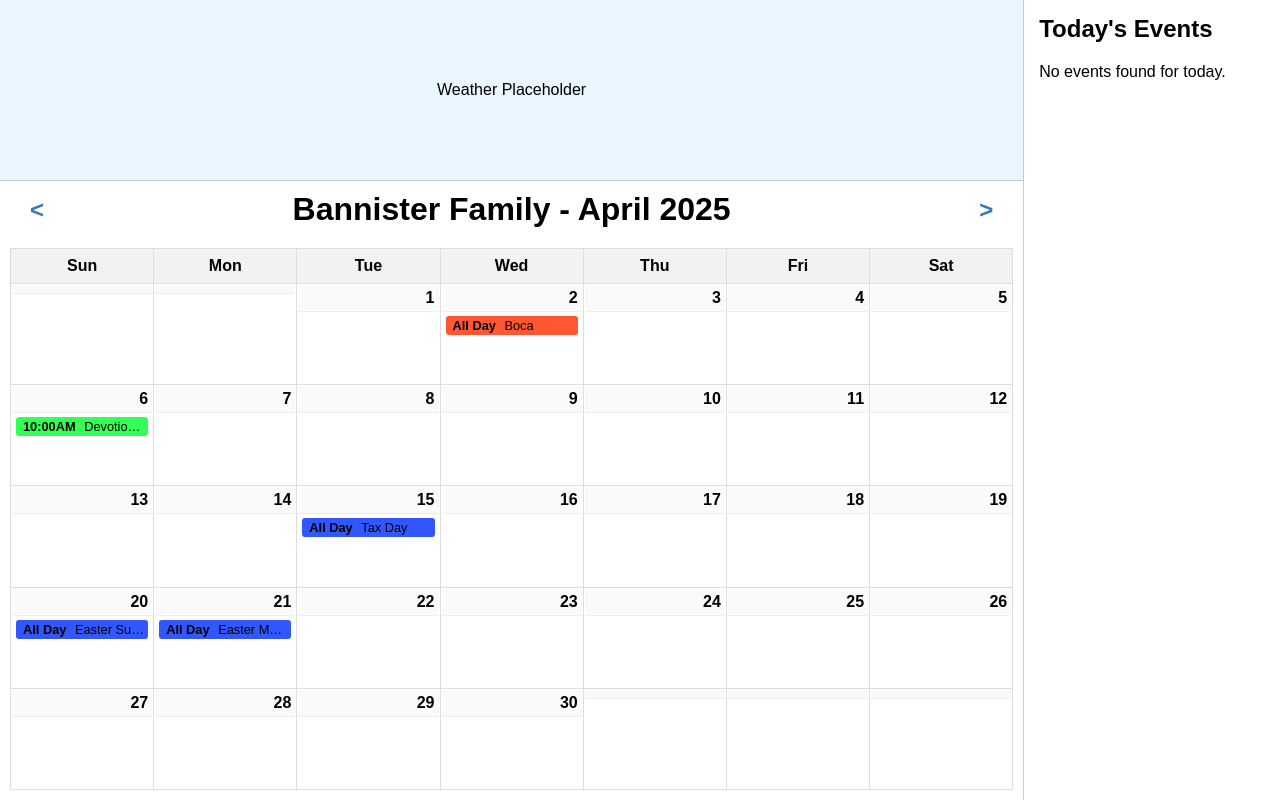
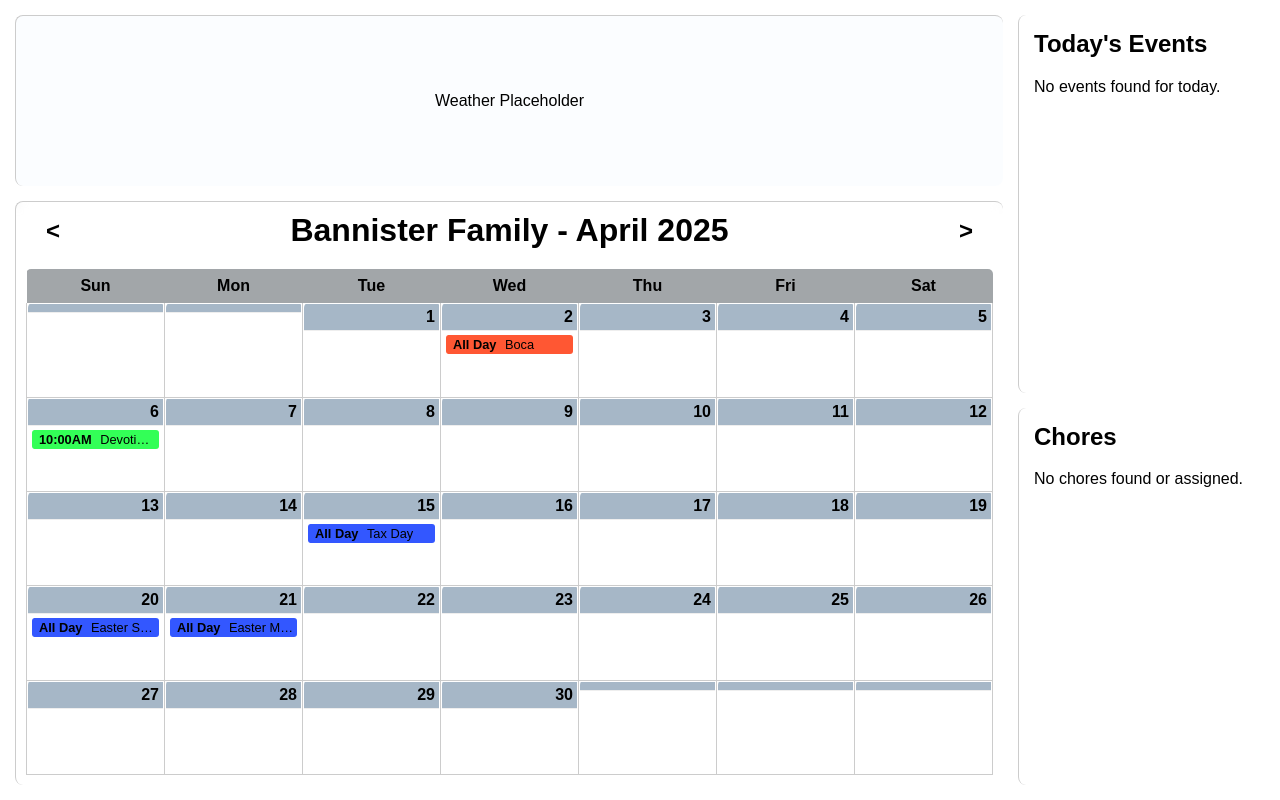
Before and after one commit to Rasheed-bannister/family_calendar, a Flask app: page /calendar/ in a window 1280 px wide. Run offline with Flask 3, Linux system fonts and the light colour scheme; data comes from the database, SQL or seed files in the repository; both versions use the stored data as it was after the commit.

Commit message:
feat: added chores list

```diff
--- a/src/google_integration/api.py
+++ b/src/google_integration/api.py
@@ -9,7 +9,10 @@ from googleapiclient.discovery import build
 from googleapiclient.errors import HttpError
 
 # If modifying these scopes, delete the file token.json.
-SCOPES = ["https://www.googleapis.com/auth/calendar.readonly"]
+SCOPES = [
+          "https://www.googleapis.com/auth/calendar.readonly",
+          "https://www.googleapis.com/auth/tasks.readonly" # <-- Add Tasks scope
+          ]
 
 def parse_google_datetime(google_date_obj):
     """Parses Google API's date or dateTime object into a timezone-aware datetime."""
--- a/src/main.py
+++ b/src/main.py
@@ -1,26 +1,36 @@
 import datetime
 import calendar
 import threading
+import os  # <-- Add os import
 from flask import Flask, render_template, redirect, url_for, jsonify
 
 from google_integration import api as google_api
+from google_integration import tasks_api  # <-- Import tasks_api
 from calendar_app import database as db
 from calendar_app import utils as calendar_utils
-from calendar_app.models import CalendarEvent, CalendarMonth, Calendar
+from calendar_app.models import CalendarMonth
+from slideshow import database as slideshow_db
 
 app = Flask(__name__)
 
 # Initialize the database if it doesn't exist
 calendar_utils.initialize_db()
 
+# Initialize and sync the slideshow database
+slideshow_db.init_db()
+slideshow_db.sync_photos(app.static_folder)
+
 # Global lock for Google API fetching
 google_fetch_lock = threading.Lock()
 # Dict to track background task status by month/year
 background_tasks = {}
+# Global variable to store the last known chores list
+last_known_chores = []
 
 
 def fetch_google_events_background(month, year):
-    """Fetches Google Calendar events in a background thread and updates the local DB."""
+    """Fetches Google Calendar events and Tasks in a background thread and updates the local DB/cache."""
+    global last_known_chores  # Allow modification of the global variable
     task_id = f"{month}.{year}"
 
     # Skip if a task is already running for this month/year
@@ -34,59 +44,61 @@ def fetch_google_events_background(month, year):
         print(f"Starting background task {task_id}...")
 
     try:
-        # Create month if it doesn't exist in the DB
+        # --- Fetch Calendar Events ---
         current_calendar_month = CalendarMonth(year=year, month=month)
         db.add_month(current_calendar_month)
-
-        # Fetch and process Google events using the refactored function
         processed_google_events_data = google_api.fetch_and_process_google_events(month, year)
 
-        if not processed_google_events_data:
+        events_to_add_or_update = []
+        calendars_changed = False
+        events_changed = False  # Initialize events_changed flag
+
+        if processed_google_events_data:
+            events_to_add_or_update, calendars_changed = calendar_utils.create_calendar_events_from_google_data(
+                processed_google_events_data, current_calendar_month
+            )
+            if events_to_add_or_update:
+                print(f"Processing {len(events_to_add_or_update)} events in database for {month}/{year}...")
+                db_changes = calendar_utils.add_events(events_to_add_or_update)
+                events_changed = calendars_changed or db_changes  # Combine calendar info and DB changes
+            else:
+                events_changed = calendars_changed  # Only calendar info might have changed
+        else:
             print(f"No events fetched or processed for {month}/{year}.")
-            # Mark task as complete even if no events, but not updated
-            with google_fetch_lock:
-                background_tasks[task_id]['status'] = 'complete'
-                background_tasks[task_id]['updated'] = False
-            return
+            events_changed = False  # No event changes if nothing was fetched
 
-        # Use the new utility function to create CalendarEvent objects and handle Calendars
-        events_to_add_or_update, calendars_changed = calendar_utils.create_calendar_events_from_google_data(
-            processed_google_events_data, current_calendar_month
-        )
+        # --- Fetch Google Tasks (Chores) ---
+        print(f"Fetching Google Tasks (Chores) for background task {task_id}...")
+        current_chores = tasks_api.get_chores()
+        chores_changed = False
+        with google_fetch_lock:  # Protect access to last_known_chores
+            if current_chores != last_known_chores:
 
-        # Add/update events in the database
-        if events_to_add_or_update:
-            print(f"Processing {len(events_to_add_or_update)} events in database for {month}/{year}...")
-            db_changes = calendar_utils.add_events(events_to_add_or_update)
+                last_known_chores = current_chores  # Update the global list
+                chores_changed = True
+            else:
+                print("Chores list unchanged.")
 
-            # Mark as updated if calendar info changed OR events were added/updated in DB
-            events_changed = calendars_changed or db_changes
+        # --- Determine Overall Update Status ---
+        overall_updated = events_changed or chores_changed
 
-            with google_fetch_lock:
-                background_tasks[task_id]['updated'] = events_changed
-                if events_changed:
-                    print(f"Calendar changes detected for {month}/{year}, notifying client")
-                else:
-                    print(f"No database changes detected for {month}/{year}")
-        else:
-             # If only calendar info changed but no events processed for DB
-             with google_fetch_lock:
-                 background_tasks[task_id]['updated'] = calendars_changed
-                 if calendars_changed:
-                     print(f"Calendar info changes detected for {month}/{year}, notifying client")
+        with google_fetch_lock:
+            background_tasks[task_id]['updated'] = overall_updated
+            if overall_updated:
+                print(f"Data changes detected (Events: {events_changed}, Chores: {chores_changed}) for {month}/{year}, notifying client")
+            else:
+                print(f"No data changes detected for {month}/{year}")
 
     except Exception as e:
         print(f"An unexpected error occurred in background task {task_id}: {e}")
-        # Optionally mark as error state
         with google_fetch_lock:
             background_tasks[task_id]['status'] = 'error'
-            background_tasks[task_id]['updated'] = False # Ensure no refresh on error
+            background_tasks[task_id]['updated'] = False  # Ensure no refresh on error
 
     finally:
-        # Mark task as complete (unless already marked as error)
         with google_fetch_lock:
             if background_tasks[task_id]['status'] != 'error':
-                 background_tasks[task_id]['status'] = 'complete'
+                background_tasks[task_id]['status'] = 'complete'
         print(f"Background task {task_id} finished with status: {background_tasks[task_id]['status']}")
 
 
@@ -137,7 +149,7 @@ def calendar_view(year=None, month=None):
     start_background_task = False
     with google_fetch_lock:
         if task_id not in background_tasks or background_tasks[task_id]['status'] not in ['running', 'complete']:
-             start_background_task = True
+            start_background_task = True
         elif background_tasks[task_id]['status'] == 'complete' and not background_tasks[task_id].get('updated', False):
             pass
 
@@ -200,6 +212,10 @@ def calendar_view(year=None, month=None):
     if today_date.year == current_year and today_date.month == current_month:
         today_events = events_by_day.get(today_date.day, [])
 
+    # --- Get Chores (from the last known state) --- #
+    with google_fetch_lock:  # Access the global variable safely
+        chores_to_display = list(last_known_chores)  # Pass a copy to the template
+
     # Get month name for the *displayed* month
     month_name = calendar.month_name[current_month]
 
@@ -207,6 +223,7 @@ def calendar_view(year=None, month=None):
         'index.html',
         weeks=weeks_data,
         today_events=today_events,
+        chores=chores_to_display,  # <-- Pass chores to template
         month_name=month_name,
         month_number=current_month,
         year=current_year,
@@ -216,15 +233,32 @@ def calendar_view(year=None, month=None):
         next_month=next_month,
         today_actual_day=today_date.day,
         today_actual_month=today_date.month,
-        today_actual_year=today_date.year
+        today_actual_year=today_date.year,
     )
+
+
+@app.route('/api/random-photo')
+def random_photo():
+    """API endpoint to get a random background photo URL."""
+    filename = slideshow_db.get_random_photo_filename()
+    if filename:
+        try:
+            # Construct the URL relative to the static folder
+            photo_url = url_for('static', filename=f'{slideshow_db.PHOTOS_STATIC_REL_PATH}/{filename}')
+            return jsonify({"url": photo_url})
+        except Exception as e:
+            print(f"Error generating URL for {filename}: {e}")
+            return jsonify({"error": "Could not generate photo URL"}), 500
+    else:
+        # Return a 404 or a default image URL if no photos are found
+        return jsonify({"error": "No photos found in database"}), 404
 
 
 @app.route('/check-updates/<int:year>/<int:month>')
 def check_updates(year, month):
-    """API endpoint to check if calendar updates are available."""
+    """API endpoint to check if calendar or task updates are available."""
     task_id = f"{month}.{year}"
-
+    slideshow_db.sync_photos(app.static_folder)
     with google_fetch_lock:
         task_info = background_tasks.get(task_id)
 
@@ -237,10 +271,16 @@ def check_updates(year, month):
                 "updates_available": False
             }
 
-            # If task is complete and there were updates, tell client to refresh
             if status == 'complete' and updated:
                 task_info['updated'] = False
                 response["updates_available"] = True
+                print(f"Notifying client about available updates for {month}/{year}.")
+            elif status == 'complete' and not updated:
+                print(f"Checked updates for {month}/{year}: Task complete, no changes found.")
+            elif status == 'running':
+                print(f"Checked updates for {month}/{year}: Task still running.")
+            elif status == 'error':
+                print(f"Checked updates for {month}/{year}: Task encountered an error.")
 
             return jsonify(response)
 
@@ -248,4 +288,7 @@ def check_updates(year, month):
 
 
 if __name__ == '__main__':
+    print("Performing initial chore fetch on startup...")
+    last_known_chores = tasks_api.get_chores()
+    print(f"Initial chores fetched: {len(last_known_chores)} items")
     app.run(host='0.0.0.0', port=5000, debug=True)
--- a/src/static/style.css
+++ b/src/static/style.css
@@ -5,50 +5,72 @@ html, body {
     padding: 0;
     font-family: sans-serif;
     overflow: hidden; /* Prevent body scrollbars */
+    /* Background image styles */
+    background-size: cover; /* Cover the entire viewport */
+    background-position: center center; /* Center the image */
+    background-repeat: no-repeat; /* Do not repeat the image */
+    background-attachment: fixed; /* Keep background fixed during scroll (optional but often desired) */
+    transition: background-image 1s ease-in-out; /* Smooth transition for background change */
+    box-sizing: border-box; /* Include padding in element's total width/height */
 }
 
 /* Main Layout Container */
 .main-container {
     display: flex;
     flex-direction: row; /* Side-by-side columns */
-    height: 100vh; /* Full viewport height */
+    height: 100vh;
+    padding: 15px;
+    gap: 15px;
+    box-sizing: border-box;
 }
 
 /* Left Column (Weather + Calendar) */
 .left-column {
-    width: 80%;
+    flex: 4;
     height: 100%;
     display: flex;
     flex-direction: column; /* Stack weather and calendar */
+    gap: 15px; /* Add gap between weather and calendar */
+    box-sizing: border-box;
 }
 
 /* Right Column (Daily View) */
 .right-column {
-    width: 20%;
+    flex: 1;
     height: 100%;
-    border-left: 1px solid #ccc;
     display: flex; /* To make child fill height */
     flex-direction: column;
-    overflow: hidden; /* Prevent overflow */
+    gap: 15px; /* Add gap between daily view and chores */
 }
 
 /* Weather Placeholder */
 .weather-placeholder {
-    height: 20%; /* Top 20% of left column */
-    border-bottom: 1px solid #ccc;
+    border-top: 1px solid #ccc;
+    border-left: 1px solid #ccc;
     padding: 10px;
-    background-color: #e9f5ff; /* Light blue background */
+    background-color: rgba(233, 245, 255, 0.2); /* Semi-transparent light blue */
     display: flex;
     align-items: center;
     justify-content: center;
     flex-shrink: 0;
+    border-radius: 8px; /* Added rounded corners */
+    backdrop-filter: blur(10px);
+    -webkit-backdrop-filter: blur(10px);
+    min-height: 150px;;
 }
 
 /* Main Calendar Area (Title + Grid) */
 #main-calendar-area {
-    height: 80%; /* Bottom 80% of left column */
+    flex-grow: 1;
     display: flex;
     flex-direction: column; /* Stack title and table */
+    border-top: 1px solid #ccc;
+    border-left: 1px solid #ccc;
+    border-radius: 8px; /* Added rounded corners */
+    overflow: hidden; /* Ensure content respects the rounded corners */
+    background-color: rgba(255, 255, 255, 0.2); /* Semi-transparent white background */
+    backdrop-filter: blur(2px);
+    -webkit-backdrop-filter: blur(10px);
 }
 
 #main-calendar-area h1 {
@@ -65,13 +87,14 @@ html, body {
     justify-content: space-between; /* Pushes arrows to sides */
     padding: 0 20px; /* Add some padding */
     margin-bottom: 10px; /* Space below header */
+    backdrop-filter: blur(5px);
 }
 
 .nav-arrow {
     font-size: 1.5em;
     font-weight: bold;
     text-decoration: none;
-    color: #337ab7; /* Bootstrap-like blue */
+    color: #000; /* Bootstrap-like blue */
     padding: 5px 10px;
     border-radius: 4px;
     transition: background-color 0.2s ease;
@@ -95,28 +118,34 @@ html, body {
     height: 100%; /* Fill the container */
     border-collapse: collapse;
     table-layout: fixed; /* Ensure equal column widths */
+    border-top-right-radius: 5px;
+    border-top-left-radius: 5px;
+    overflow: hidden;
 }
 
 .calendar th {
     text-align: center;
     padding: 8px;
-    background-color: #f2f2f2;
-    border: 1px solid #ddd;
+    background-color: rgba(101, 107, 113, 0.6);
 }
 
 .calendar td {
-    border: 1px solid #ddd;
     vertical-align: top; /* Align content to the top */
-    overflow: hidden; /* Hide overflow from td itself */
+    overflow: hidden;
     height: calc(100% / 6); /* Assuming max 6 weeks */
+    border-radius: 5px;
+    border-left: 1px solid #ccc;
+    border-bottom: 1px solid #ccc;
+    border-right: 1px solid #ccc;
+    overflow: hidden;
 }
 
 /* New rule for the wrapper inside td */
 .day-content {
     display: flex;
     flex-direction: column;
-    height: 100%; /* Make the wrapper fill the cell height */
-    width: 100%; /* Make the wrapper fill the cell width */
+    height: 100%;
+    width: 100%;
 }
 
 /* Day Cell Header (Number) */
@@ -124,21 +153,21 @@ html, body {
     padding: 4px;
     text-align: right;
     font-weight: bold;
-    background-color: #fafafa;
+    background-color: rgba(144, 165, 185, 0.8);
     border-bottom: 1px solid #eee;
     flex-shrink: 0; /* Prevent header from shrinking */
 }
 
 .other-month .day-header {
     color: #aaa;
-    background-color: #f9f9f9;
+    background-color: rgba(144, 165, 185, 0.8);
 }
 
 /* Events Area within Day Cell */
 .events {
     padding: 4px;
-    flex-grow: 1; /* Take remaining space */
-    overflow-y: auto; /* Allow scrolling for overflow */
+    flex-grow: 1;
+    overflow-y: auto;
     font-size: 0.8em;
 }
 
@@ -159,14 +188,99 @@ html, body {
 /* Daily View Container */
 .daily-view-container {
     padding: 15px;
-    overflow-y: auto; /* Allow scrolling if content exceeds */
-    flex-grow: 1; /* Takes remaining height within right column */
-    height: 100%; /* Ensure it tries to fill */
-    box-sizing: border-box; /* Include padding in height calculation */
+    overflow-y: auto;
+    flex: 1;
+    height: 100%;
+    box-sizing: border-box;
+    border-left: 1px solid #ccc;
+    overflow: hidden;
+    border-radius: 8px;
+    background-color: rgba(255, 255, 255, 0.2); /* Semi-transparent white background */
+    backdrop-filter: blur(10px); /* Apply blur to content behind */
+    -webkit-backdrop-filter: blur(10px); /* Safari compatibility */
 }
 
 .daily-view-container h2 {
     margin-top: 0;
+}
+
+/* Hide the bullet symbols from unordered lists */
+.daily-view-container ul {
+    list-style-type: none; /* Remove bullet points */
+    padding-left: 0; /* Remove default padding */
+}
+
+.chores-list {
+    padding: 15px;
+    overflow-y: auto;
+    flex: 1;
+    height: 100%;
+    box-sizing: border-box;
+    border-left: 1px solid #ccc;
+    overflow: hidden;
+    border-radius: 8px;
+    background-color: rgba(255, 255, 255, 0.2); /* Semi-transparent white background */
+    backdrop-filter: blur(10px); /* Apply blur to content behind */
+    -webkit-backdrop-filter: blur(10px); /* Safari compatibility */
+}
+
+.chores-list h2 {
+    margin-top: 0;
+}
+
+/* Styling for grouped chores */
+.chores-list ul {
+    list-style-type: none;
+    padding-left: 0;
+    margin-top: 5px;
+}
+
+.chore-person-group {
+    margin-bottom: 15px; /* Space between people's chore lists */
+}
+
+.chore-person-group h3 {
+    margin-bottom: 5px; /* Space between name and list */
+    border-radius: 5px; /* Rounded corners */
+    background-color: rgba(144, 165, 185, 0.8); /* Light blue background */
+    padding: 3px;
+}
+
+.chore-item {
+    padding: 3px 0; /* Add some vertical padding */
+    margin-bottom: 2px; /* Space between chores */
+    position: relative; /* Needed for absolute positioning of pseudo-element if used */
+    padding-left: 20px; /* Make space for the custom marker */
+}
+
+/* Add custom markers using ::before */
+.chore-item::before {
+    content: ''; /* Default empty content */
+    position: absolute;
+    left: 0;
+    top: 50%;
+    transform: translateY(-50%);
+    margin-right: 8px;
+    font-size: 1em; /* Adjust size as needed */
+}
+
+/* Style completed chores */
+.chore-item.completed {
+    color: green; /* Keep it slightly dimmed but readable */
+}
+
+.chore-item.completed::before {
+    content: '😊';
+}
+
+.chore-item.pending {
+    font-weight: bold;
+}
+
+.chore-item.pending::before {
+    content: '○'; /* Open circle for pending */
+    color: #f8f8f8; /* Grey color for the circle */
+    font-weight: bold; /* Make circle more visible */
 }
 
 /* Hide Slideshow for now */
--- a/src/templates/index.html
+++ b/src/templates/index.html
@@ -106,6 +106,27 @@
                     <p>No events found for today.</p>
                 {% endif %}
             </div>
+            <div class="chores-list">
+                <h2>Chores</h2>
+                {% if chores %}
+                    {% set grouped_chores = chores|groupby('title') %} {# Group chores by person (title) #}
+                    {% for person, person_chores in grouped_chores %}
+                        <div class="chore-person-group">
+                            <h3>{{ person }}</h3>
+                            <ul>
+                                {% for chore in person_chores %}
+                                    {# Add class based on status #}
+                                    <li class="chore-item {{ 'completed' if chore.status == 'completed' else 'pending' }}">
+                                        {{ chore.notes }} {# Display the chore description #}
+                                    </li>
+                                {% endfor %}
+                            </ul>
+                        </div>
+                    {% endfor %}
+                {% else %}
+                    <p>No chores found or assigned.</p> {# Updated message #}
+                {% endif %}
+            </div>
         </div>
     </div>
 
```
Also changed, not shown: src/google_integration/tasks_api.py (added, +94 -0 lines), src/slideshow/database.py (added, +75 -0 lines), src/static/script.js (+44 -0 lines), src/calendar_app/calendar.db, src/slideshow/__init__.py (added), 1 other file.
